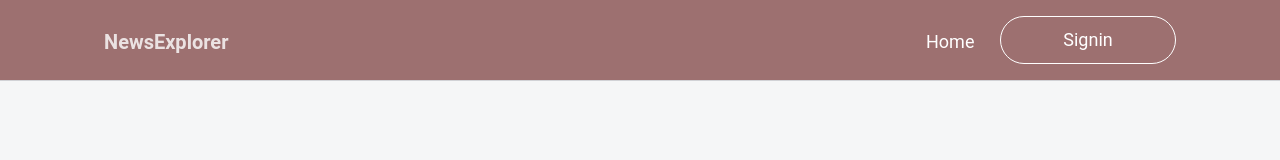
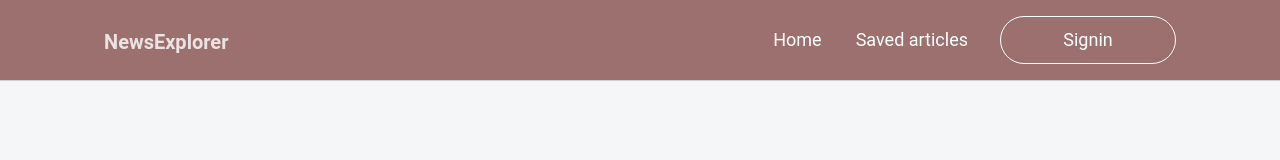
Before and after one commit to Jhm323/News-Explorer, a React (Vite) app in the folder news-explorer/: page / in a window 1280 px wide. Shown: the top 160 px of the page. Built offline with nearby package versions, Linux system fonts and the light colour scheme; a web font is replaced by a local one.

Commit message:
Navigation component

```diff
--- a/news-explorer/src/components/App/App.jsx
+++ b/news-explorer/src/components/App/App.jsx
@@ -4,6 +4,7 @@ import Header from "../Header/Header";
 import Main from "../Main/Main";
 import SavedNews from "../SavedNews/SavedNews";
 import Footer from "../Footer/Footer";
+import Navigation from "../Navigation/Navigation";
 import "./App.css";
 
 function App() {
--- a/news-explorer/src/components/Header/Header.jsx
+++ b/news-explorer/src/components/Header/Header.jsx
@@ -1,5 +1,6 @@
 import "./Header.css";
 import { useState } from "react";
+import Navigation from "../Navigation/Navigation";
 
 function Header() {
   const [menuOpen, setMenuOpen] = useState(false);
@@ -9,16 +10,18 @@ function Header() {
       <div className="header__content">
         <p className="header__logo">NewsExplorer</p>
         <div className="header__right">
-          <nav className="header__nav">
-            <a href="#" className="header__nav-link" id="">
-              Home
-            </a>
-          </nav>
-          <button className="header__signin-btn">Signin</button>
+          <Navigation className="header__nav" />
+          <button type="button" className="header__signin-btn">
+            Signin
+          </button>
         </div>
 
         <button
+          type="button"
           className="header__mobile-menu"
+          aria-label="Toggle menu"
+          aria-expanded={menuOpen}
+          aria-controls="header-side-menu"
           onClick={() => setMenuOpen(!menuOpen)}
         >
           <span className="header__mobile-menu-icon">=</span>
@@ -26,11 +29,11 @@ function Header() {
       </div>
 
       {menuOpen && (
-        <nav className="header__side-menu">
-          <a href="#" className="header__side-menu-link">
-            Home
-          </a>
-          <button className="header__side-menu-signin">Signin</button>
+        <nav id="header-side-menu" className="header__side-menu">
+          <Navigation className="header__side-menu__nav" />
+          <button type="button" className="header__side-menu-signin">
+            Signin
+          </button>
         </nav>
       )}
     </header>
--- a/news-explorer/src/components/Navigation/Navigation.css
+++ b/news-explorer/src/components/Navigation/Navigation.css
@@ -22,7 +22,7 @@
   font-size: 18px;
   font-weight: 400;
   line-height: 24px;
-  color: var(--color-text-primary);
+  color: #ffffff;
   text-decoration: none;
   transition: color 0.3s ease;
   cursor: pointer;
--- a/news-explorer/src/components/Navigation/Navigation.jsx
+++ b/news-explorer/src/components/Navigation/Navigation.jsx
@@ -1,26 +1,20 @@
 import React from "react";
-import { Link } from "react-router-dom";
+import { NavLink } from "react-router-dom";
 import "./Navigation.css";
 
-function Navigation() {
+function Navigation({ className = "" }) {
   return (
-    <nav className="navigation">
-      <Link to="/" className="navigation__logo">
-        NewsExplorer
-      </Link>
-      <ul className="navigation__links">
-        <li>
-          <Link to="/" className="navigation__link">
+    <nav className={`navigation ${className}`.trim()}>
+      <ul className="navigation__list">
+        <li className="navigation__item">
+          <NavLink to="/" className="navigation__link">
             Home
-          </Link>
+          </NavLink>
         </li>
-        <li>
-          <Link to="/saved-news" className="navigation__link">
+        <li className="navigation__item">
+          <NavLink to="/saved-news" className="navigation__link">
             Saved articles
-          </Link>
-        </li>
-        <li>
-          <button className="navigation__button">Sign in</button>
+          </NavLink>
         </li>
       </ul>
     </nav>
```
